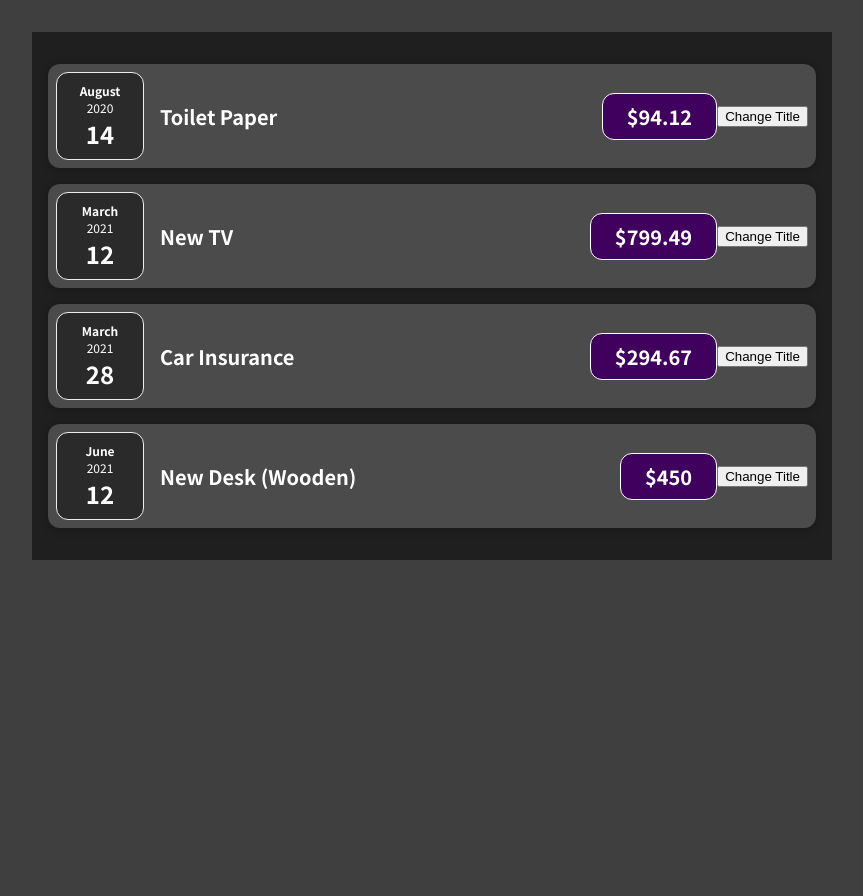
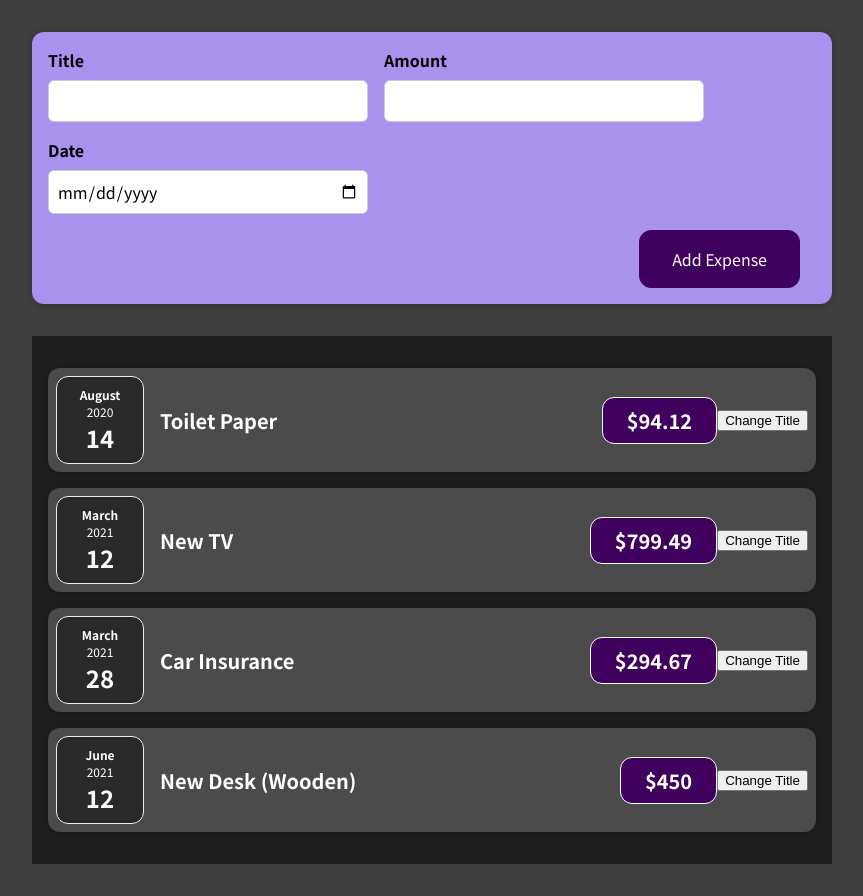
Before and after one commit to liviu-o/react-course, a React (Create React App) app: page / in a window 1280 px wide. Shown: the whole page, without its empty margins (208-1071 px from the left). Before the commit the page ends 800 px from the top, so only its background shows below. Built offline with nearby package versions, Linux system fonts and the light colour scheme.

Commit message:
Add form inputs

```diff
--- a/src/App.js
+++ b/src/App.js
@@ -1,27 +1,24 @@
-import Expenses from './components/Expenses/Expenses';
+import Expenses from "./components/Expenses/Expenses";
+import NewExpense from "./components/NewExpense/NewExpense";
 
 function App() {
-
   const expenses = [
     {
-      id: 'e1',
-      title: 'Toilet Paper',
+      id: "e1",
+      title: "Toilet Paper",
       amount: 94.12,
       date: new Date(2020, 7, 14),
     },
-    { id: 'e2',
-      title: 'New TV',
-      amount: 799.49,
-      date: new Date(2021, 2, 12) },
+    { id: "e2", title: "New TV", amount: 799.49, date: new Date(2021, 2, 12) },
     {
-      id: 'e3',
-      title: 'Car Insurance',
+      id: "e3",
+      title: "Car Insurance",
       amount: 294.67,
       date: new Date(2021, 2, 28),
     },
     {
-      id: 'e4',
-      title: 'New Desk (Wooden)',
+      id: "e4",
+      title: "New Desk (Wooden)",
       amount: 450,
       date: new Date(2021, 5, 12),
     },
@@ -29,6 +26,7 @@ function App() {
 
   return (
     <div className="App">
+      <NewExpense />
       <Expenses items={expenses} />
     </div>
   );
--- /dev/null
+++ b/src/components/NewExpense/ExpenseForm.css
@@ -0,0 +1,26 @@
+.new-expense__controls {
+  display: flex;
+  flex-wrap: wrap;
+  gap: 1rem;
+  margin-bottom: 1rem;
+  text-align: left;
+}
+
+.new-expense__control label {
+  font-weight: bold;
+  margin-bottom: 0.5rem;
+  display: block;
+}
+
+.new-expense__control input {
+  font: inherit;
+  padding: 0.5rem;
+  border-radius: 6px;
+  border: 1px solid #ccc;
+  width: 20rem;
+  max-width: 100%;
+}
+
+.new-expense__actions {
+  text-align: right;
+}
--- /dev/null
+++ b/src/components/NewExpense/ExpenseForm.js
@@ -0,0 +1,29 @@
+import React from "react";
+
+import "./ExpenseForm.css";
+
+const ExpenseForm = () => {
+  return (
+    <form>
+      <div className="new-expense__controls">
+        <div className="new-expense__control">
+          <label>Title</label>
+          <input type="text" />
+        </div>
+        <div className="new-expense__control">
+          <label>Amount</label>
+          <input type="number" min="0.01" step="0.01" />
+        </div>
+        <div className="new-expense__control">
+          <label>Date</label>
+          <input type="date" min="2019-01-01" max="2022-12-31" />
+        </div>
+      </div>
+      <div className="new-expense__actions">
+        <button type="submit">Add Expense</button>
+      </div>
+    </form>
+  );
+};
+
+export default ExpenseForm;
--- /dev/null
+++ b/src/components/NewExpense/NewExpense.css
@@ -0,0 +1,38 @@
+.new-expense {
+  background-color: #a892ee;
+  padding: 1rem;
+  margin: 2rem auto;
+  width: 50rem;
+  max-width: 95%;
+  border-radius: 12px;
+  text-align: center;
+  box-shadow: 0 1px 8px rgba(0, 0, 0, 0.25);
+}
+
+.new-expense button {
+  font: inherit;
+  cursor: pointer;
+  padding: 1rem 2rem;
+  border: 1px solid #40005d;
+  background-color: #40005d;
+  color: white;
+  border-radius: 12px;
+  margin-right: 1rem;
+}
+
+.new-expense button:hover,
+.new-expense button:active {
+  background-color: #510674;
+  border-color: #510674;
+}
+
+.new-expense button.alternative {
+  color: #220131;
+  border-color: transparent;
+  background-color: transparent;
+}
+
+.new-expense button.alternative:hover,
+.new-expense button.alternative:active {
+  background-color: #ddb3f8;
+}
--- /dev/null
+++ b/src/components/NewExpense/NewExpense.js
@@ -0,0 +1,14 @@
+import React from "react";
+
+import ExpenseForm from "./ExpenseForm";
+import "./NewExpense.css";
+
+const NewExpense = () => {
+  return (
+    <div className="new-expense">
+      <ExpenseForm />
+    </div>
+  );
+};
+
+export default NewExpense;
```
